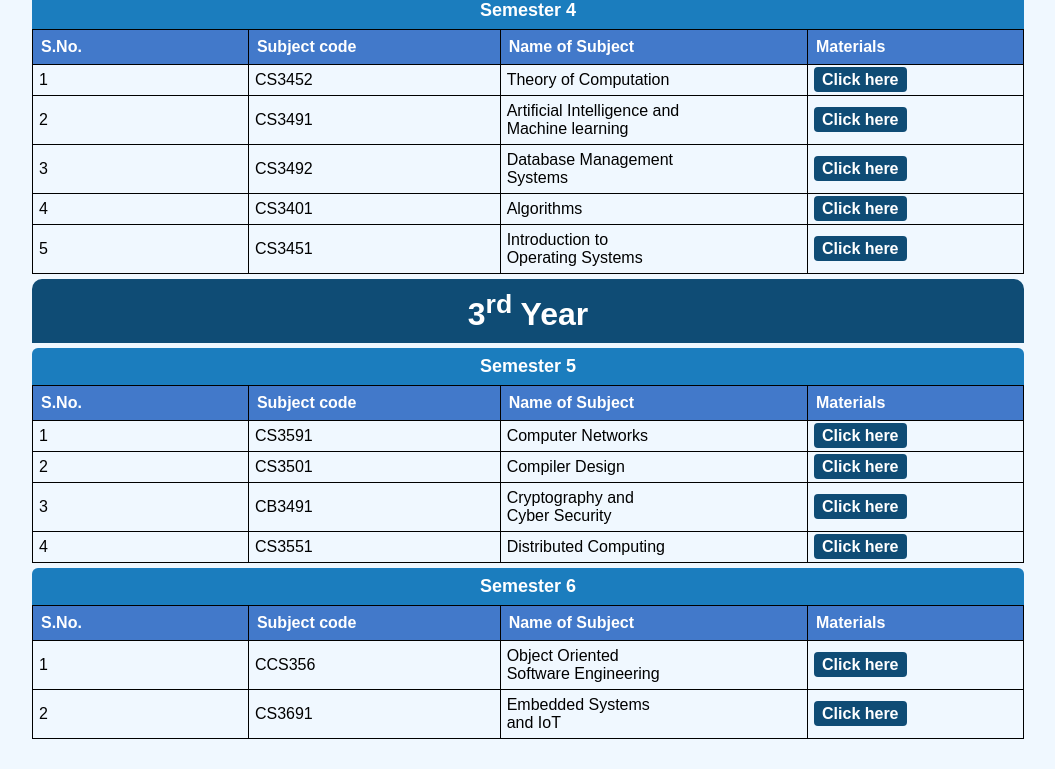
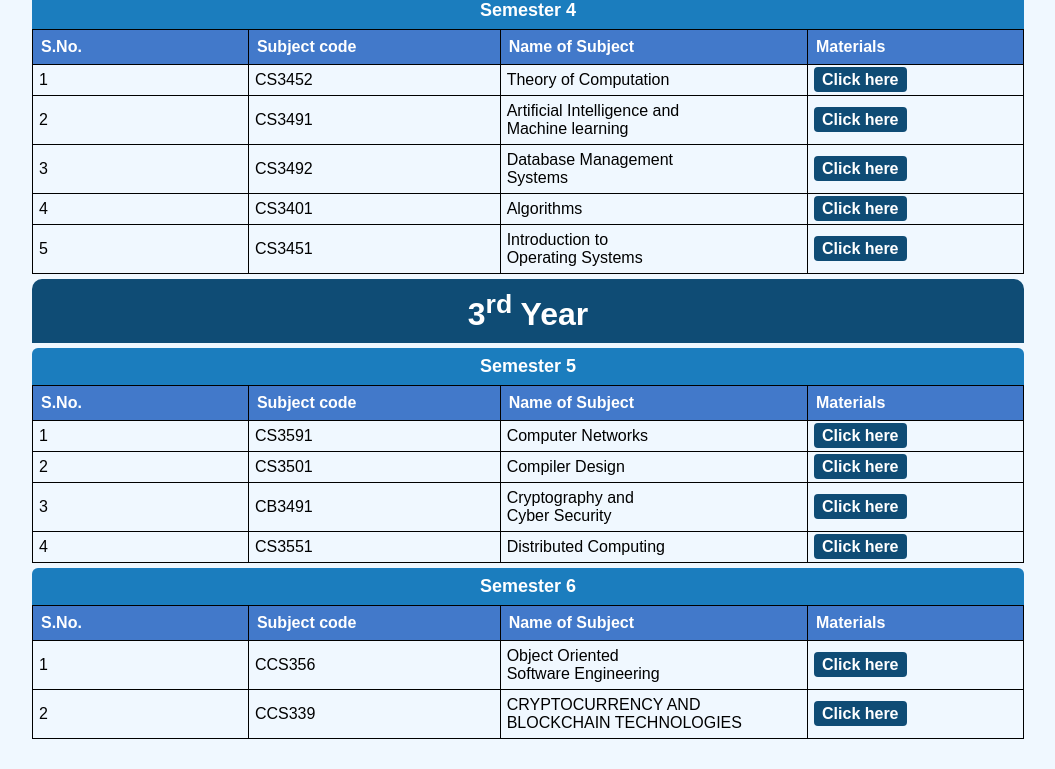
Before and after one commit to kirubhaha/CSE, a plain HTML site: page index.html in a window 1280 px wide. Shown: the part 1763-2532 px from the top of the page, without its empty margins (112-1167 px from the left). Drawn offline with Linux system fonts and the light colour scheme.

Commit message:
Update index.html

```diff
--- a/index.html
+++ b/index.html
@@ -347,9 +347,9 @@
                                     </tr>
                                     <tr>
                                         <td>2</td>
-                                        <td>CS3691</td>
-                                        <td>Embedded Systems <br>and IoT</td>
-                                        <td><a href="#">Click here</a></td>
+                                        <td>CCS339</td>
+                                        <td>CRYPTOCURRENCY AND <br>BLOCKCHAIN TECHNOLOGIES</td>
+                                        <td><a href="https://drive.google.com/drive/folders/1LGs0lqeQkihtyhMa9F9Z0tKM6nBT48BN?usp=sharing">Click here</a></td>
                                     </tr>
 
                                 </table>
```
